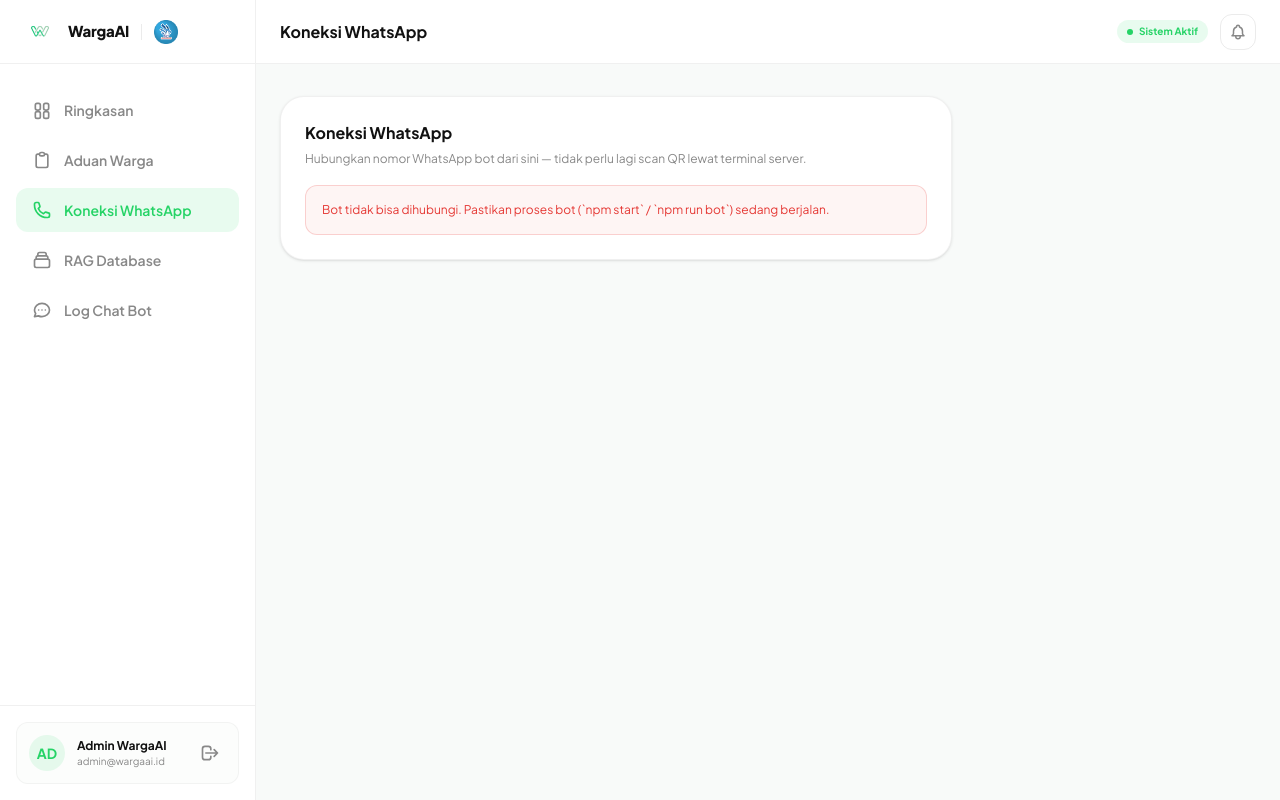
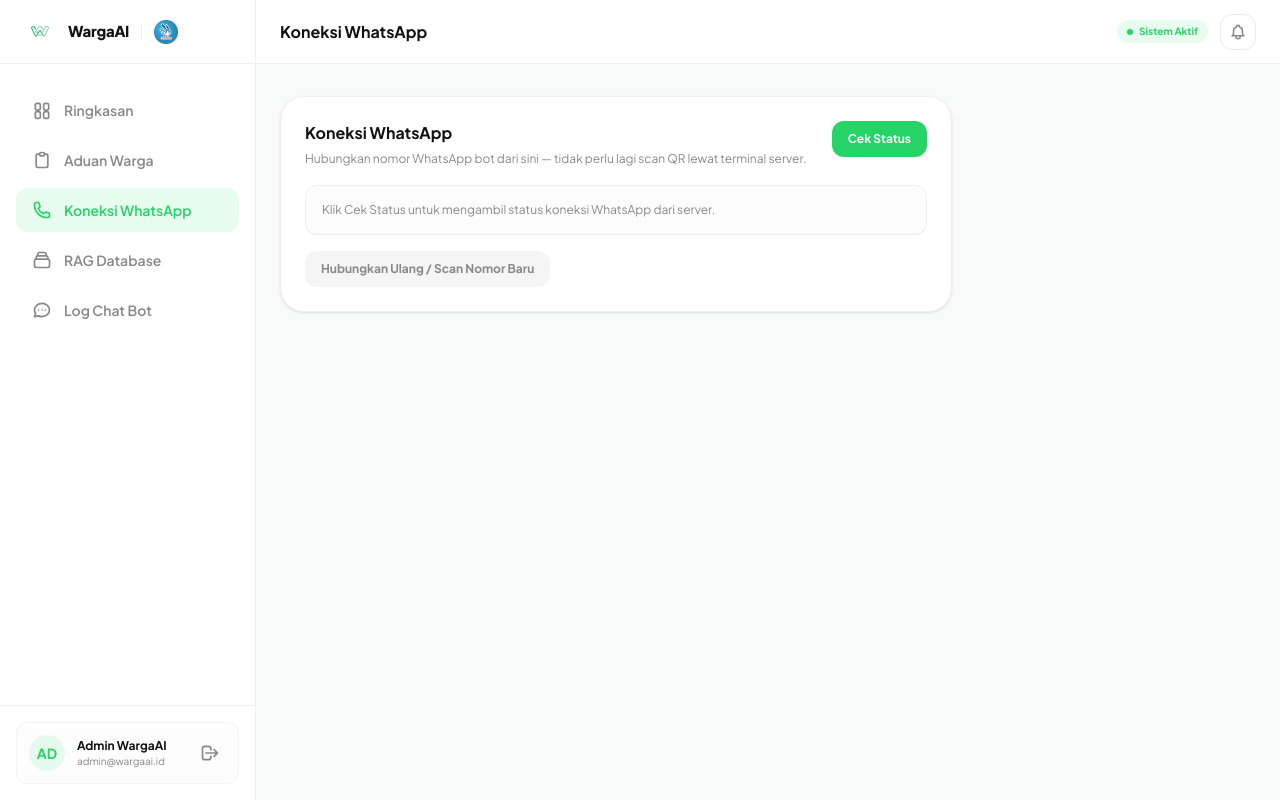
Before and after one commit to Rasyyao/warta-warga-web, a Next.js app: page /dashboard/whatsapp in a window 1280 px wide. Built offline with nearby package versions, Linux system fonts and the light colour scheme; no server answers; the database is empty.

Commit message:
Refactor code structure for improved readability and maintainability

```diff
--- a/src/app/dashboard/whatsapp/page.tsx
+++ b/src/app/dashboard/whatsapp/page.tsx
@@ -1,6 +1,6 @@
 "use client";
 
-import { useEffect, useRef, useState } from "react";
+import { useState } from "react";
 
 type BaileysStatus = "idle" | "connecting" | "qr_pending" | "connected" | "disconnected" | "logged_out" | "off";
 
@@ -15,8 +15,6 @@
   error?: string;
 }
 
-const POLL_MS = 3000;
-
 const STATUS_LABEL: Record<BaileysStatus, string> = {
   idle: "Belum dimulai",
   connecting: "Menghubungkan...",
@@ -30,38 +28,54 @@
 export default function WhatsAppConnectionPage() {
   const [data, setData] = useState<WaStatusResponse | null>(null);
   const [isUnreachable, setIsUnreachable] = useState(false);
+  const [isCheckingStatus, setIsCheckingStatus] = useState(false);
   const [isRelinking, setIsRelinking] = useState(false);
   const [isTogglingPower, setIsTogglingPower] = useState(false);
-  const timerRef = useRef<number | null>(null);
+  const [lastCheckedAt, setLastCheckedAt] = useState<Date | null>(null);
+  const [notice, setNotice] = useState<string | null>(null);
 
   const fetchStatus = async () => {
+    if (isCheckingStatus) return;
+    setIsCheckingStatus(true);
+    setNotice(null);
     try {
       const res = await fetch("/api/whatsapp/status", { cache: "no-store" });
       const json = (await res.json()) as WaStatusResponse;
       setIsUnreachable(res.status === 503);
       setData(json);
+      setLastCheckedAt(new Date());
     } catch {
       setIsUnreachable(true);
+      setData({ transport: null, status: "unreachable" as BaileysStatus, error: "Bot tidak bisa dihubungi." });
+    } finally {
+      setIsCheckingStatus(false);
     }
   };
-
-  useEffect(() => {
-    fetchStatus();
-    timerRef.current = window.setInterval(fetchStatus, POLL_MS);
-    return () => {
-      if (timerRef.current) window.clearInterval(timerRef.current);
-    };
-  }, []);
 
   const handleRelink = async () => {
     if (isRelinking) return;
     if (!confirm("Ini akan memutus sesi WhatsApp saat ini dan meminta scan QR baru. Lanjutkan?")) return;
     setIsRelinking(true);
+    setNotice(null);
     try {
-      await fetch("/api/whatsapp/relink", { method: "POST" });
-      await fetchStatus();
+      const res = await fetch("/api/whatsapp/relink", { method: "POST" });
+      const json = (await res.json().catch(() => null)) as WaStatusResponse | null;
+      if (!res.ok) throw new Error(json?.error || "Gagal meminta QR baru.");
+
+      setIsUnreachable(false);
+      if (json?.transport || json?.status || json?.qr) {
+        setData(json);
+      } else {
+        setData((current) => ({
+          transport: current?.transport === "kirimi" ? "kirimi" : "baileys",
+          status: "connecting",
+          qr: null,
+        }));
+      }
+      setNotice("Permintaan QR baru sudah dikirim. Klik Cek Status untuk mengambil QR dari bot.");
     } catch (err) {
       console.error("Failed to relink WhatsApp:", err);
+      setNotice(err instanceof Error ? err.message : "Gagal meminta QR baru.");
     } finally {
       setIsRelinking(false);
     }
@@ -71,11 +85,23 @@
     if (isTogglingPower) return;
     if (!confirm("Ini akan mematikan bot WhatsApp — bot berhenti membalas & menyebar peringatan sampai dinyalakan lagi. Lanjutkan?")) return;
     setIsTogglingPower(true);
+    setNotice(null);
     try {
-      await fetch("/api/whatsapp/stop", { method: "POST" });
-      await fetchStatus();
+      const res = await fetch("/api/whatsapp/stop", { method: "POST" });
+      const json = (await res.json().catch(() => null)) as WaStatusResponse | null;
+      if (!res.ok) throw new Error(json?.error || "Gagal mematikan bot.");
+
+      setIsUnreachable(false);
+      setData((current) => ({
+        transport: current?.transport === "kirimi" ? "kirimi" : "baileys",
+        status: "off",
+        qr: null,
+        connectedAs: current?.connectedAs ?? null,
+      }));
+      setNotice("Bot dimatikan. Klik Cek Status untuk memastikan status terbaru dari server.");
     } catch (err) {
       console.error("Failed to stop WhatsApp bot:", err);
+      setNotice(err instanceof Error ? err.message : "Gagal mematikan bot.");
     } finally {
       setIsTogglingPower(false);
     }
@@ -84,11 +110,26 @@
   const handleStart = async () => {
     if (isTogglingPower) return;
     setIsTogglingPower(true);
+    setNotice(null);
     try {
-      await fetch("/api/whatsapp/start", { method: "POST" });
-      await fetchStatus();
+      const res = await fetch("/api/whatsapp/start", { method: "POST" });
+      const json = (await res.json().catch(() => null)) as WaStatusResponse | null;
+      if (!res.ok) throw new Error(json?.error || "Gagal menyalakan bot.");
+
+      setIsUnreachable(false);
+      if (json?.transport || json?.status || json?.qr) {
+        setData(json);
+      } else {
+        setData((current) => ({
+          transport: current?.transport === "kirimi" ? "kirimi" : "baileys",
+          status: "connecting",
+          qr: null,
+        }));
+      }
+      setNotice("Bot sedang dinyalakan. Klik Cek Status untuk melihat apakah sudah terhubung atau perlu scan QR.");
     } catch (err) {
       console.error("Failed to start WhatsApp bot:", err);
+      setNotice(err instanceof Error ? err.message : "Gagal menyalakan bot.");
     } finally {
       setIsTogglingPower(false);
     }
@@ -96,6 +137,7 @@
 
   const isAuthenticated = data?.transport === "baileys" && data?.status === "connected";
   const showFullscreenQr = data?.transport === "baileys" && data?.status === "qr_pending" && Boolean(data?.qr);
+  const canManageBaileys = !isUnreachable && data?.transport !== "kirimi";
 
   return (
     <>
@@ -114,25 +156,55 @@
             alt="QR WhatsApp"
             className="aspect-square w-[min(80vmin,520px)] rounded-2xl border border-black/[0.08] shadow-lg"
           />
-          <p className="text-xs text-text-muted">QR akan otomatis diperbarui bila kedaluwarsa — tidak perlu refresh halaman.</p>
+          <p className="text-xs text-text-muted">Jika QR kedaluwarsa, klik Cek Status lagi dari halaman koneksi.</p>
           <button
-            onClick={handleStop}
-            disabled={isTogglingPower}
+            onClick={fetchStatus}
+            disabled={isCheckingStatus}
             className="rounded-xl bg-black/[0.04] px-4 py-2.5 text-xs font-bold text-text-muted hover:bg-black/[0.08] transition-all disabled:opacity-60"
           >
-            Batalkan & matikan bot
+            {isCheckingStatus ? "Mengecek..." : "Cek Status"}
           </button>
         </div>
       )}
 
       <div className="max-w-2xl space-y-6 animate-[fade-up_0.4s_ease-out_both]">
       <div className="rounded-[24px] border border-black/[0.06] bg-white p-6 shadow-sm space-y-4">
+        <div className="flex flex-col gap-3 sm:flex-row sm:items-start sm:justify-between">
           <div>
             <h3 className="text-base font-bold text-text-primary">Koneksi WhatsApp</h3>
             <p className="mt-1 text-xs text-text-muted leading-relaxed">
               Hubungkan nomor WhatsApp bot dari sini — tidak perlu lagi scan QR lewat terminal server.
             </p>
+            {lastCheckedAt && (
+              <p className="mt-1 text-[11px] text-text-muted">
+                Terakhir dicek: {lastCheckedAt.toLocaleTimeString("id-ID", { hour: "2-digit", minute: "2-digit", second: "2-digit" })}
+              </p>
+            )}
           </div>
+          <button
+            onClick={fetchStatus}
+            disabled={isCheckingStatus}
+            className="w-full rounded-xl bg-primary px-4 py-2.5 text-xs font-bold text-white hover:bg-primary/90 transition-all disabled:opacity-60 sm:w-auto"
+          >
+            {isCheckingStatus ? "Mengecek..." : "Cek Status"}
+          </button>
+        </div>
+
+        {notice && (
+          <div className="rounded-xl border border-black/[0.06] bg-[#fbfcfb] p-4 text-xs text-text-muted">
+            {notice}
+          </div>
+        )}
+
+        {!data && !isCheckingStatus && (
+          <div className="rounded-xl border border-black/[0.06] bg-[#fbfcfb] p-4 text-xs text-text-muted">
+            Klik Cek Status untuk mengambil status koneksi WhatsApp dari server.
+          </div>
+        )}
+
+        {isCheckingStatus && !data && (
+          <div className="rounded-xl border border-black/[0.06] bg-[#fbfcfb] p-4 text-xs text-text-muted">Memuat status koneksi...</div>
+        )}
 
         {!isUnreachable && data?.transport === "baileys" && (
           <div
@@ -206,9 +278,19 @@
                 Bot dimatikan secara manual. Sesi tersimpan tetap ada — nyalakan lagi untuk tersambung tanpa scan ulang.
               </div>
             )}
+          </div>
+        )}
 
+        {!isUnreachable && data && !data.transport && (
+          <div className="rounded-xl border border-black/[0.06] bg-[#fbfcfb] p-4 text-xs text-text-muted">
+            Status belum tersedia. Klik Cek Status untuk mengambil data terbaru.
+          </div>
+        )}
+
+        {canManageBaileys && (
           <div className="flex flex-wrap gap-2">
-              {data.status === "off" ? (
+            {data?.transport === "baileys" && (
+              data.status === "off" ? (
                 <button
                   onClick={handleStart}
                   disabled={isTogglingPower}
@@ -224,6 +306,7 @@
                 >
                   {isTogglingPower ? "Mematikan..." : "Matikan Bot"}
                 </button>
+              )
             )}
 
             <button
@@ -234,11 +317,6 @@
               {isRelinking ? "Memutus & menyiapkan QR baru..." : "Hubungkan Ulang / Scan Nomor Baru"}
             </button>
           </div>
-          </div>
-        )}
-
-        {!isUnreachable && !data?.transport && (
-          <div className="rounded-xl border border-black/[0.06] bg-[#fbfcfb] p-4 text-xs text-text-muted">Memuat status koneksi...</div>
         )}
       </div>
       </div>
```
Also changed, not shown: WhatsApp Image 2026-07-07 at 12.51.28.jpeg (added), 1 other file (tests, documents, lock files or other folders). Lines whose indentation alone changed are shown as unchanged.
